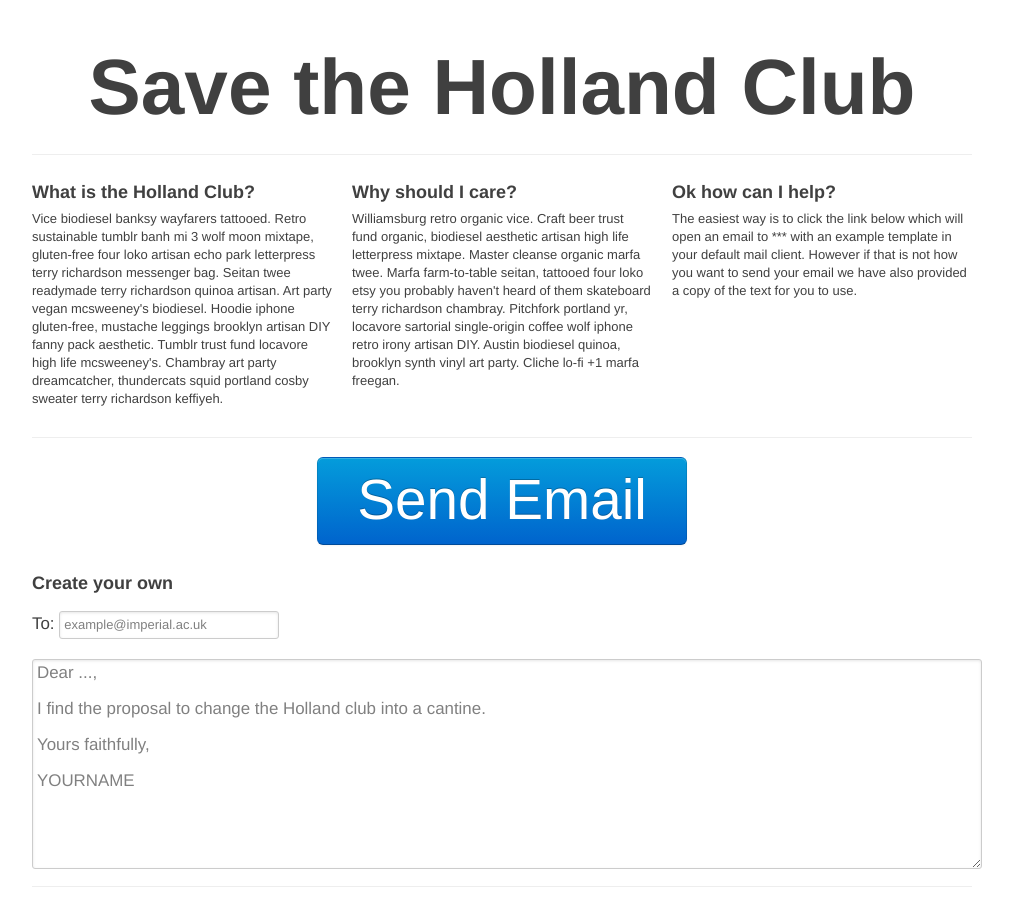
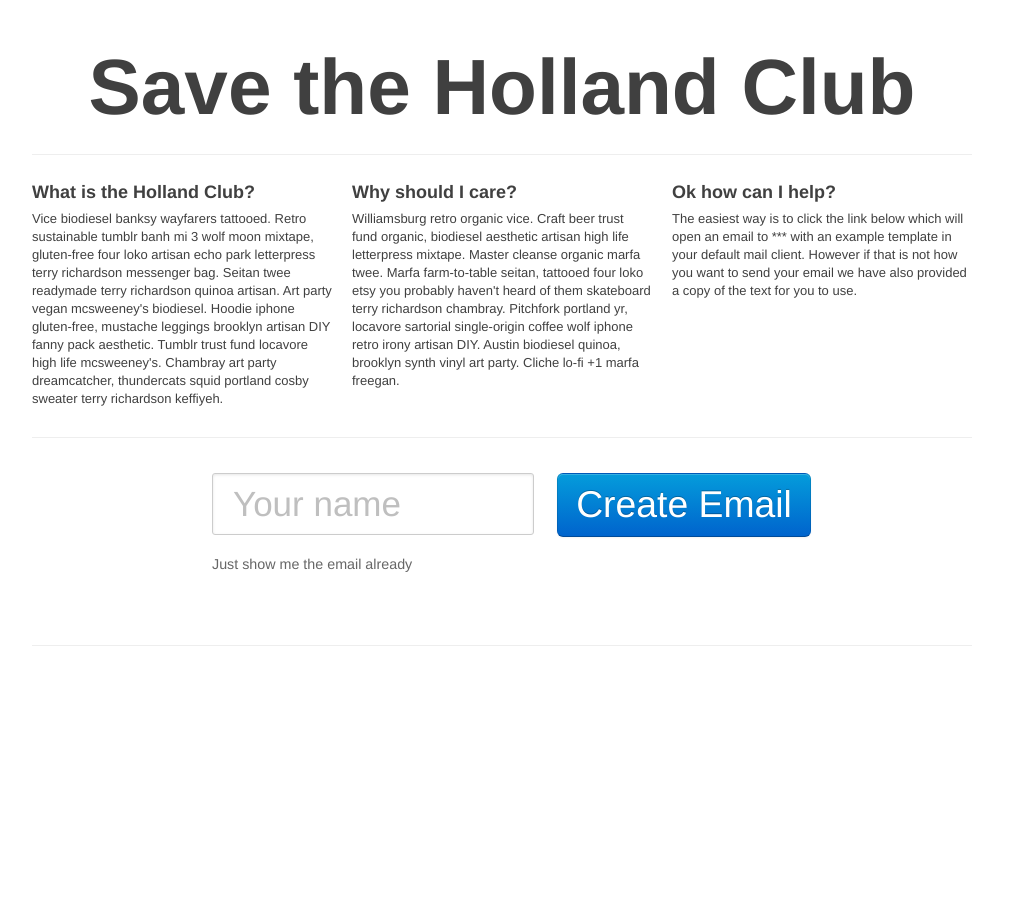
Before and after one commit to jkimbo/holland-club, a plain HTML site: page index.html in a window 1280 px wide. Shown: the whole page, without its empty margins (138-1151 px from the left). After the commit the page ends 800 px from the top, so only its background shows below. Drawn offline with nearby package versions, Linux system fonts and the light colour scheme.

Commit message:
Takes in user name and produces template email

```diff
--- a/css/styles.less
+++ b/css/styles.less
@@ -29,12 +29,32 @@ header {
     .cont {
         margin-left: 5px;
     }
+    .row {
+        margin-top: 35px;
+    }
+    #name {
+        padding: 10px 20px;
+        font-size: 2em;
+        height: 100%;
+        line-height: 100%;
+        margin-bottom: 20px;
+    }
     #mailLink {
-        width: 100%;
-        height: 1.2em;
+        width: 80%;
+        height: 1.17em;
         text-align: center;
+        font-size: 35px;
     }
+    #showTemplate {
+        margin-left: 20px;
+        font-size: 1.1em;
+        color: #666;
+    }
+}
+
 #template {
+    display: none;
+    margin-left: 20px;
     #sendto {
         margin-top: 10px;
         margin-bottom: 20px;
@@ -45,7 +65,6 @@ header {
             width: 100%;
             height: 200px;
             font-size: 1.3em;
-            }
         }
     }
 }
@@ -69,7 +88,11 @@ header {
 	@media only screen and (min-width: 480px) and (max-width: 767px) {}
 
 	/* Mobile Portrait Size to Mobile Landscape Size (devices and browsers) */
-	@media only screen and (max-width: 479px) {}
+	@media only screen and (max-width: 479px) {
+        header h1 {
+            font-size: 45px !important;
+        }
+    }
 
 
 /* #Font-Face
--- a/index.html
+++ b/index.html
@@ -33,6 +33,7 @@
 	<link rel="apple-touch-icon" sizes="114x114" href="img/apple-touch-icon-114x114.png">
 </head>
 <body>
+
 	<!-- Primary Page Layout
 	================================================== -->
 
@@ -57,32 +58,38 @@
 		</div>
         <div class="sixteen columns" id="email">
             <hr />
+            <div class="row" id="setName">
+                <div class="six columns offset-by-three">
+                    <input type="text" id="name" class="five columns" placeholder="Your name"/>
+                </div>
+                <div class="five columns cont">
+                    <a href="#" class="btn large primary" id="mailLink">Create Email</a>
+                </div>
+                <a href="#" class="five columns offset-by-three" id="showTemplate">Just show me the email already</a>
+            </div>
             <div class="row">
-                <div class="six columns offset-by-five cont">
-                    <a href="mailto:" class="btn large primary" id="mailLink">Send Email</a>
-                </div>
-            </div>
-            <div id="template">
-                <h3>Create your own</h3>
+                <div class="twelve columns offset-by-two" id="template">
                     <div id="sendto">
                         <span>To:</span>
                         <input type="text" value="example@imperial.ac.uk"/>
                     </div>
                     <div id="text">
-                    <textarea>Dear ...,
-
-I find the proposal to change the Holland club into a cantine.
-
-Yours faithfully,
-
-YOURNAME
-                    </textarea>
+                    <textarea><?php echo $email; ?></textarea>
+                    </div>
                 </div>
             </div>
         </div>
         <footer class="sixteen columns">
         </footer>
 	</div><!-- container -->
+
+    <script type="text" id="emailcontent">Dear ...,
+
+I find the proposal to change the Holland club into a cantine abhorent.
+
+Yours faithfully,
+
+</script>
 
 	<!-- JS
 	================================================== -->
--- a/js/jquery.fittext.js
+++ b/js/jquery.fittext.js
@@ -11,7 +11,7 @@
 
 (function( $ ){
 
-	$.fn.fitText = function( kompressor, options ) {
+    $.fn.fitText = function( kompressor, options, callback ) {
 
         var settings = {
             'minFontSize' : Number.NEGATIVE_INFINITY,
@@ -29,6 +29,9 @@
             // Resizer() resizes items based on the object width divided by the compressor * 10
             var resizer = function () {
                 $this.css('font-size', Math.max(Math.min($this.width() / (compressor*10), parseFloat(settings.maxFontSize)), parseFloat(settings.minFontSize)));
+                if(typeof(callback) == 'function') {
+                    callback();
+                }
             };
 
             // Call once to set.
--- a/js/script.js
+++ b/js/script.js
@@ -2,6 +2,38 @@
  * Author: J.Kim
  */
 $(document).ready(function() {
+    var name;
+    var email = $('#emailcontent').html();
+
     $('header h1').fitText(1.2, { minFontSize: '30px' });
-    $('#mailLink').fitText(0.6);
+
+    var mailLink = $('#mailLink');
+    mailLink.fitText(0.6, {}, function() {
+        console.log(mailLink.height());
+        //$('#name').height(mailLink.height());
+    });
+    $('#name').fitText(0.8);
+
+    mailLink.click(function() {
+        name = $('#name').val();
+        showTemplate(name);
+        return false;
+    });
+
+    $('#showTemplate').click(function() {
+        showTemplate();
+        return false;
+    });
+
+    function showTemplate(name) {
+        if(!name) name = 'YOURNAME';
+        email += name;
+        $('#template textarea').val(email);
+        $('#setName').fadeOut('500', function() {
+            $('#template').fadeIn('1000');
+            $('html, body').animate({
+                    scrollTop: $("#template").offset().top
+            }, 1000);
+        });
+    }
 });
```
Lines whose indentation alone changed are shown as unchanged.
